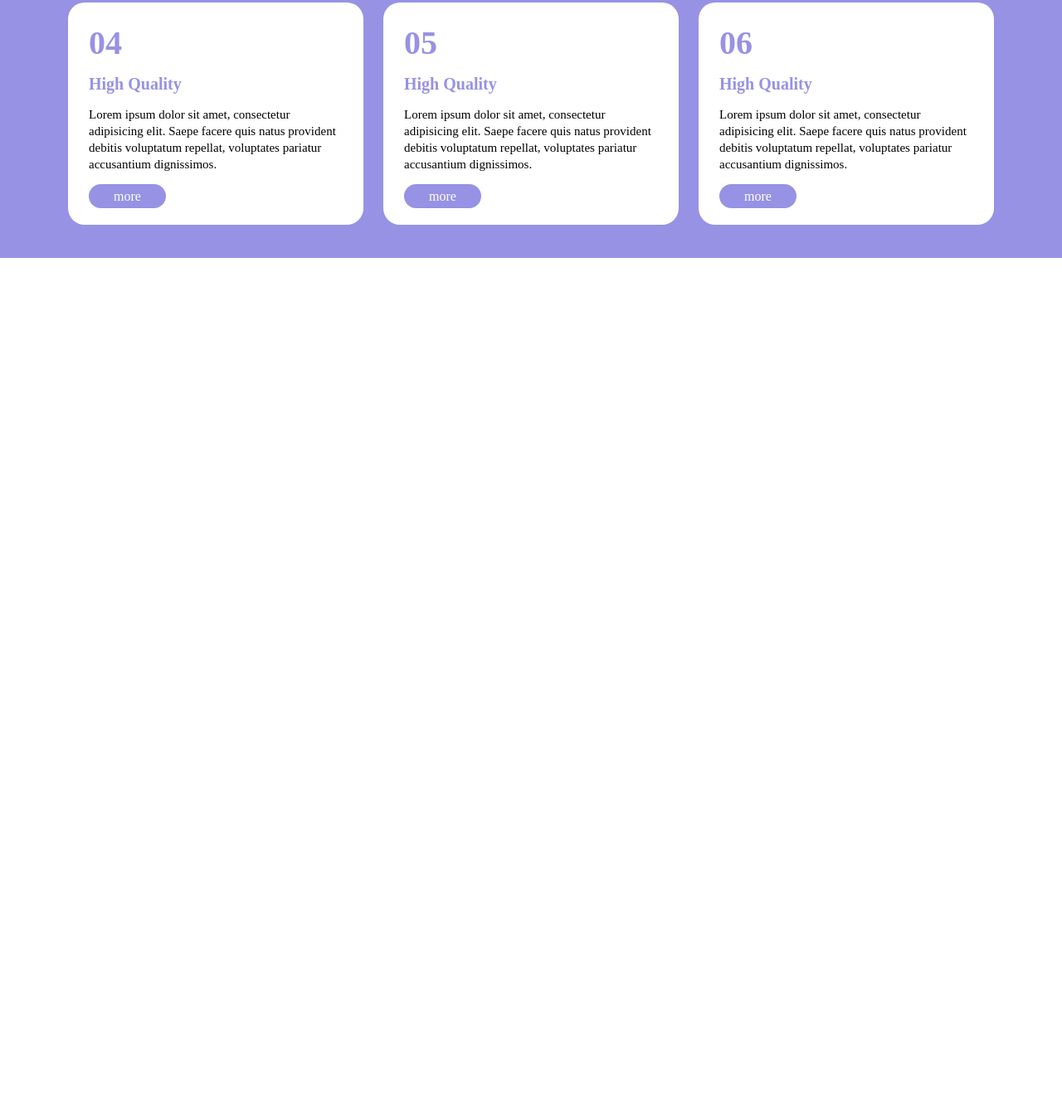
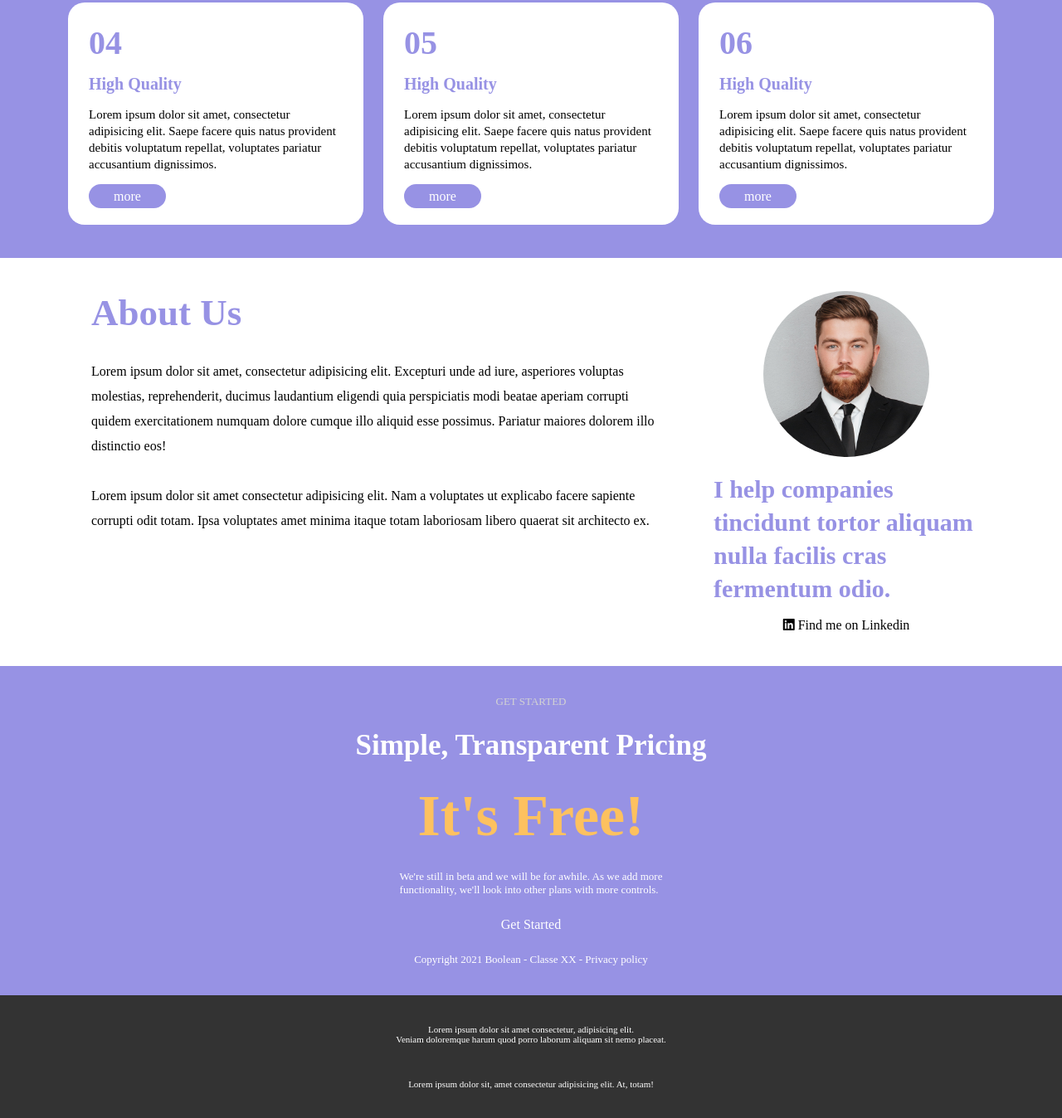
Before and after one commit to giannisaladino/htmlcss-responsive-layout, a plain HTML site: page index.html in a window 1280 px wide. Shown: the part 2715-4063 px from the top of the page at 83% size. Before the commit the page ends 3026 px from the top, so only its background shows below. Drawn offline with Linux system fonts and the light colour scheme.

Commit message:
ADD: get-started section and footer

```diff
--- a/css/app.css
+++ b/css/app.css
@@ -52,6 +52,7 @@ li {
 .row > * {
     padding: 0 12px;
 }
+
 
 /* HEADER */
 .page-header {
@@ -274,6 +275,106 @@ li {
 }
 
 
+/* ABOUT-US */
+
+.about-us {
+    padding: 40px 10px;
+}
+
+.about-us .col-12 {
+    display: flex;
+    flex-direction: column;
+    gap: 30px;
+}
+
+.about-us .col-12.person-img {
+    display: flex;
+    flex-direction: column;
+    gap: 15px;
+}
+
+.about-us .container .person-img img {
+    margin-top: 30px;
+    aspect-ratio: 1/1;
+    border-radius: 50%;
+    width: 150px;
+}
+
+
+.about-us .col-12 h1 {
+    color: #9792E4;
+    font-size: 30px;
+}
+
+.about-us .col-12 p {
+    line-height: 30px;
+}
+
+/* GET STARTED */
+
+.get-started {
+    padding: 35px 10px;
+    background-color: #9792E4;
+    color: white;
+}
+
+.get-started .container-sm div {
+    display: flex;
+    flex-direction: column;
+    align-items: center;
+    gap: 25px;
+}
+
+.get-started p {
+    font-size: 13px;
+}
+
+.get-started h3 {
+    font-size: 35px;
+}
+
+.get-started h1 {
+    color: #FDC15F;
+    font-size: 70px;
+}
+
+
+/* FOOTER */
+
+footer {
+    background-color: #333333;
+    color: white;
+    padding: 35px 50px;
+}
+
+footer .container-sm .row {
+    display: flex;
+    flex-direction: column;
+    align-items: center;
+}
+
+footer .container-sm .row p {
+    font-size: 11px ;
+    text-align: center;
+}
+
+
+/* utilities */
+
+.violet {
+    color: #9792E4;
+    line-height: 40px;
+    font-size: 20px;
+}
+
+.gray {
+    color: lightgray;
+}
+
+.margin-bottom {
+    margin-bottom: 30px;
+}
+
 
 /* responsive */
 
@@ -286,9 +387,17 @@ li {
         width: calc(4 * 100% / 12);
     }
 
+    .col-md-5 {
+        width:  calc(5 * 100% / 12);
+    }
+
 	.col-md-6 {
 		width: calc(6 * 100% / 12);
 	}
+
+    .col-md-7 {
+        width: calc(7 * 100% / 12);
+    }
 
     .col-md-8 {
         width: calc(8 * 100% / 12);
@@ -309,6 +418,34 @@ li {
 		font-size: 16px;
         text-align: left;
 	}
+
+    .about-us .col-md-7 h1 {
+        font-size: 45px;
+    }
+
+    .about-us .col-md-7 p {
+        line-height: 30px;
+    }
+
+    .about-us .col-md-7 {
+        padding: 0 40px;
+    }
+
+    .about-us .container .col-md-5 {
+        display: flex;
+        flex-direction: column;
+        align-items: center;
+        padding: 0 30px;
+    }
+
+    .about-us .container .col-md-5 h3 {
+        font-size: 30px;
+    }
+
+    .about-us .container .col-md-5 div img {
+        margin-top: 0;
+        width: 200px;
+    }
 }
 
 @media (min-width: 992px) {
@@ -337,6 +474,5 @@ li {
 
     .benefits h2 {
         font-size: 40px;
-        marg
     }
 }
--- a/index.html
+++ b/index.html
@@ -226,6 +226,50 @@
                 </div>
             </div>
         </section>
+
+        <section class="about-us">
+            <div class="container">
+                <div class="row">
+                    <div class="col-12 col-md-7 col-lg-8">
+                        <h1>About Us</h1>
+                        <p>Lorem ipsum dolor sit amet, consectetur adipisicing elit. Excepturi unde ad iure, asperiores voluptas molestias, reprehenderit, ducimus laudantium eligendi quia perspiciatis modi beatae aperiam corrupti quidem exercitationem numquam dolore cumque illo aliquid esse possimus. Pariatur maiores dolorem illo distinctio eos!</p>
+                        <p>Lorem ipsum dolor sit amet consectetur adipisicing elit. Nam a voluptates ut explicabo facere sapiente corrupti odit totam. Ipsa voluptates amet minima itaque totam laboriosam libero quaerat sit architecto ex.</p>
+                    </div>
+                    <div class="col-12 person-img col-md-5 col-lg-4">
+                        <div><img src="./img/about.jpg" alt=""></div>
+                        <h3 class="violet">I help companies tincidunt tortor aliquam nulla facilis cras fermentum odio.</h3>
+                        <a href="#"><i class="fa-brands fa-linkedin"></i> Find me on Linkedin</a>
+                    </div>
+                </div>
+            </div>
+        </section>
+
+        <section class="get-started">
+            <div class="container-sm">
+                <div>
+                    <p class="gray">GET STARTED</p>
+                    <h3>Simple, Transparent Pricing</h2>
+                    <h1>It's Free!</h1>
+                    <p>We're still in beta and we will be for awhile.
+                        As we add more <br> functionality, we'll look into other
+                        plans with more controls.
+                    </p>
+                    <a href="#">Get Started</a>
+                    <p>Copyright 2021 Boolean - Classe XX - <a href="#">Privacy policy</a></p>
+                </div>
+            </div>
+        </section>
     </main>
+
+    <footer>
+        <div class="container-sm">
+            <div class="row">
+                <p class="margin-bottom">Lorem ipsum dolor sit amet consectetur, adipisicing elit. <br>
+                    Veniam doloremque harum quod porro laborum aliquam sit nemo placeat.
+                </p>
+                <p>Lorem ipsum dolor sit, amet consectetur adipisicing elit.  At, totam!</p>
+            </div>
+        </div>
+    </footer>
 </body>
 </html>
```
